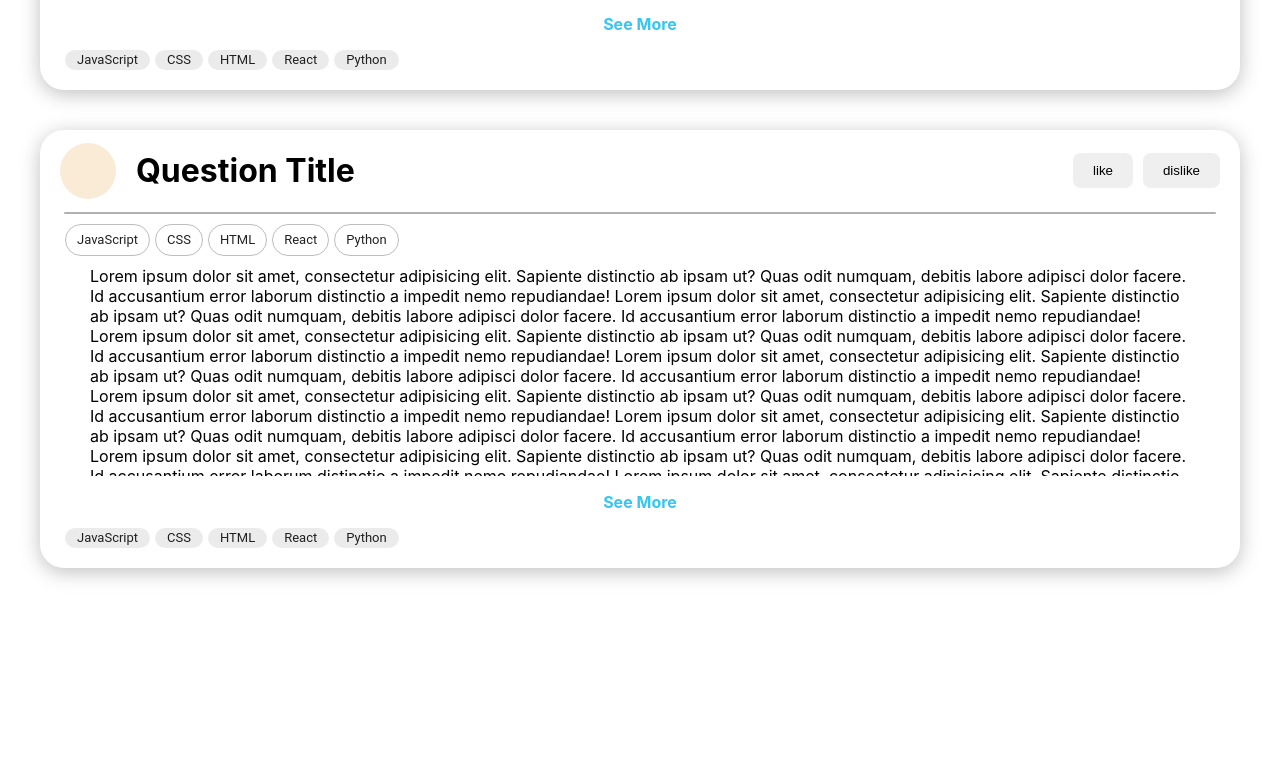
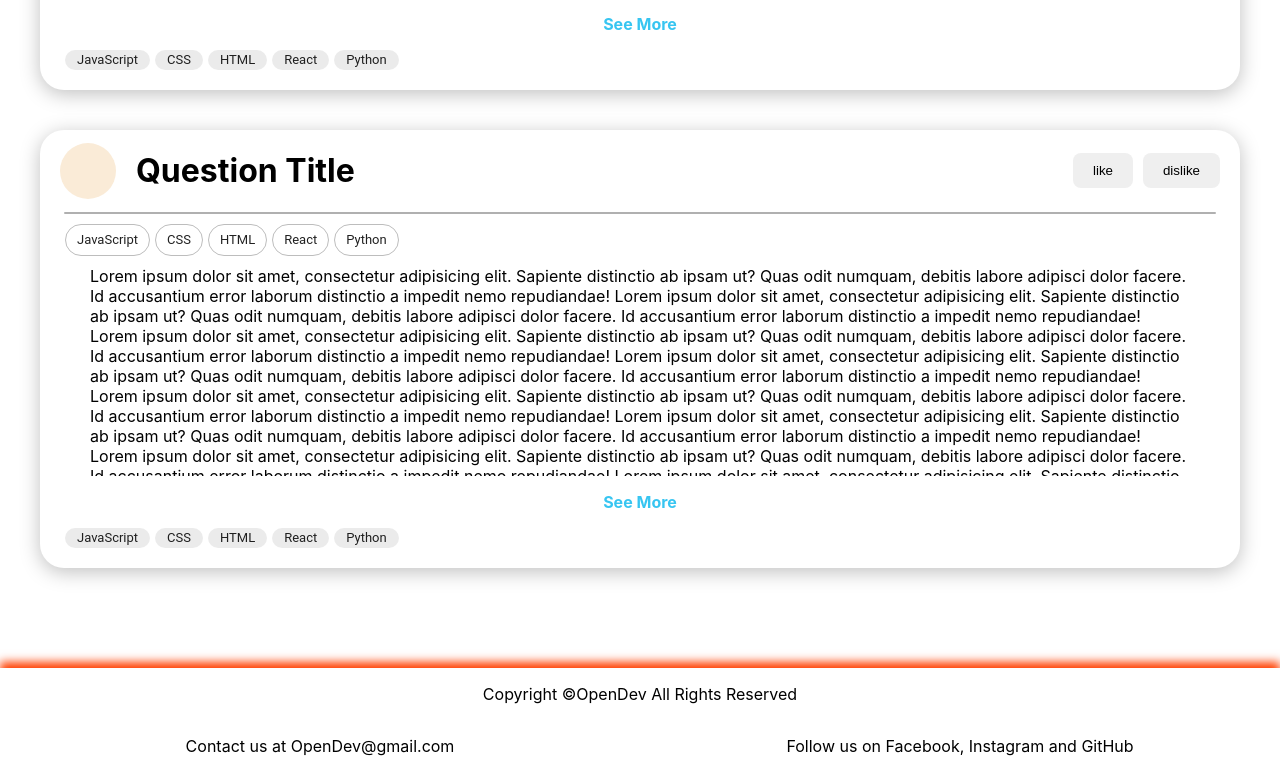
Before and after one commit to Ungerer221/DV200_Term4_Ungerer, a React (Create React App) app in the folder client/: page /Profile in a window 1280 px wide. Shown: the part 2278-3050 px from the top of the page. Before the commit the page ends 2886 px from the top, so only its background shows below. Built offline with nearby package versions, Linux system fonts and the light colour scheme.

Commit message:
added footer

```diff
--- a/client/src/App.js
+++ b/client/src/App.js
@@ -3,6 +3,8 @@ import './App.css';
 import { Route, Routes, Navigate } from 'react-router-dom';
 
 import Navbar from './Components/Navbar'
+import Footer from './Components/Footer'
+
 // pages
 import Profile from './Pages/UserProfile'
 import HomePage from './Pages/HomePage';
@@ -33,6 +35,8 @@ function App() {
         <Route path='/Profile' element={<Profile />} />
       </Routes>
 
+      <Footer></Footer>
+
     </div>
   );
 }
--- /dev/null
+++ b/client/src/Components/Footer.jsx
@@ -0,0 +1,28 @@
+import React from "react"
+
+import './Footer.css'
+
+// MUI
+import Box from '@mui/material/Box';
+import Grid from '@mui/material/Grid';
+
+const Footer = () => {
+    return (
+        <>
+            <Box sx={{ flexGrow: 1, background: '#fff', boxShadow: '0px -6px 9px 0px #FF3F00', marginTop: '60px' }}>
+                <Grid container spacing={0}>
+                    <Grid xs={12}>
+                        <p>Copyright ©OpenDev All Rights Reserved</p>
+                    </Grid>
+                    <Grid xs={6}>
+                        <p>Contact us at OpenDev@gmail.com</p>
+                    </Grid>
+                    <Grid xs={6}>
+                        <p>Follow us on Facebook, Instagram and GitHub</p>
+                    </Grid>
+                </Grid>
+            </Box>
+        </>
+    )
+}
+export default Footer
```
Also changed, not shown: client/src/Components/Footer.css (added).
